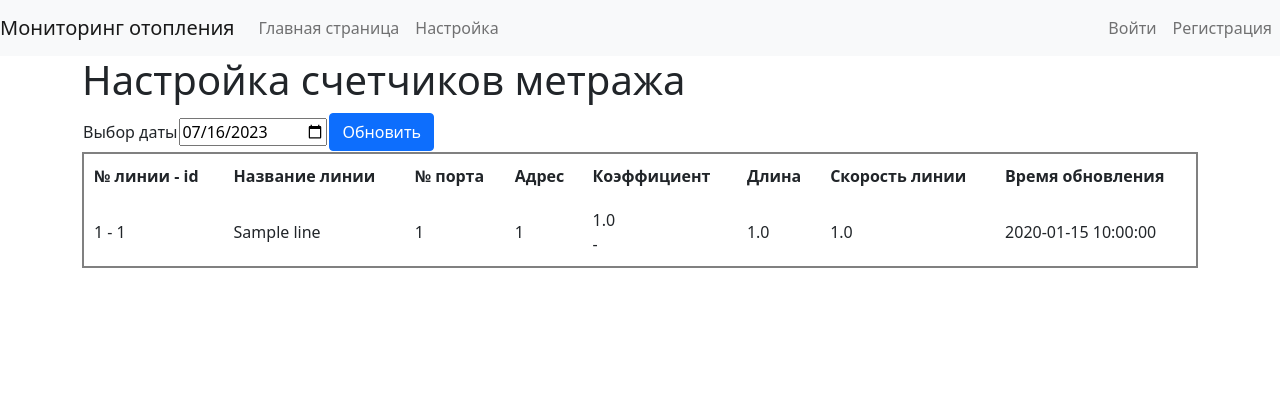
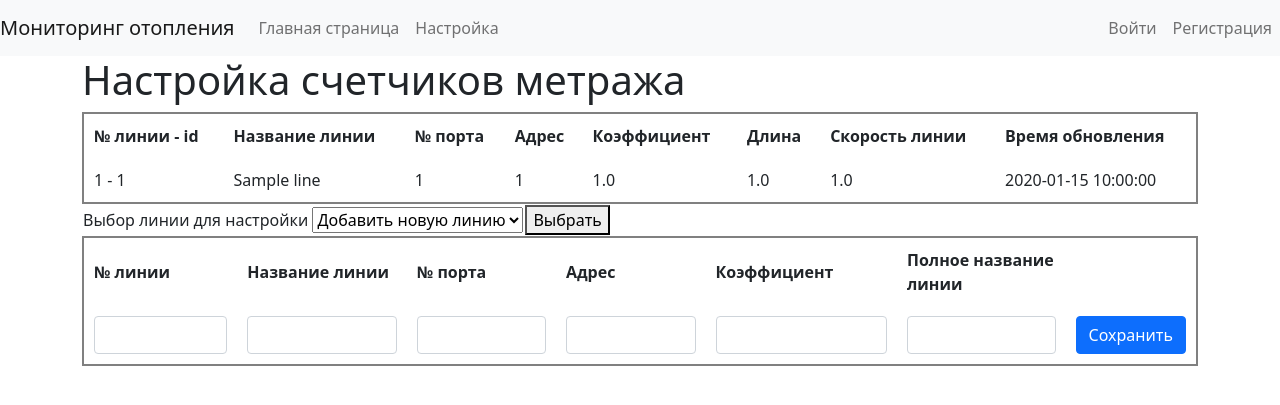
Before and after one commit to DorofeevAlexandr/kmv, a Flask app: page /tuning_lines in a window 1280 px wide. Shown: the top 405 px of the page. Run offline with Flask 2, Linux system fonts and the light colour scheme; tables that the repository leaves empty hold one stand-in row (values such as "Sample post").

Commit message:
Доработано изменение и сохранение параметров линий

```diff
--- a/create_and_init_default_lines.py
+++ b/create_and_init_default_lines.py
@@ -17,7 +17,7 @@ def add_reccord_in_base(line_params):
                   indikator_value=0,
                   length=0.0,
                   speed_line=0.0,
-                  description='',
+                  description=line_params['description'],
                   created_dt=datetime.now(),
                   updated_dt=datetime.now()
                   )
--- a/webapp/templates/tunings/index.html
+++ b/webapp/templates/tunings/index.html
@@ -2,6 +2,7 @@
 {% block content %}
 <div class='row'>
     <div class='col-12'>
+
         {% with messages = get_flashed_messages() %}
           {% if messages %}
           <div class="alert alert-warning" role="alert">
@@ -11,23 +12,6 @@
           </div>
           {% endif %}
         {% endwith %}
-
-
-        <form action="" method="post"  novalidate>
-        <table>
-            <tr>
-                <td>
-                    {{ form.select_date.label }}
-                </td>
-                <td>
-                    {{ form.select_date }}
-                </td>
-                <td>{{ form.update }} </td>
-            </tr>
-        </table>
-        </form>
-
-
 
 
         <table border="2" bordercolor="grey"  align="center" width="100%"
@@ -48,12 +32,7 @@
                     <td> {{ line['name'] }} </td>
                     <td> {{ line['port'] }} </td>
                     <td> {{ line['adr'] }} </td>
-                    <td> {{ line['k'] }}
-                        <form action="{{ url_for('test_1.equation') }}" method="post">
-                            {{ form.csrf_token }}
-                            {{ form.koef_a }} - {{ form.submit }}
-                        </form>
-                    </td>
+                    <td> {{ line['k'] }}   </td>
                     <td  {% if not line['no_connection_counter'] %} style="background-color: Red" {% endif %} >
                         {{ line['length'] }}
                     </td>
@@ -63,6 +42,45 @@
             {% endfor %}
         </table>
 
+        <form action="" method="post"  novalidate>
+            <table>
+                <tr>
+                    <td>
+                        {{ form_select.csrf_token }}
+                        {{ form_select.select_line.label }}
+                        {{ form_select.select_line }}
+                    </td>
+                    <td>
+                        <button type="Submit">Выбрать</button>
+                    </td>
+                </tr>
+            </table>
+            </form>
+
+            <table border="2" bordercolor="grey"  align="center" width="100%"
+            cellpadding="10" >
+                <tr>
+                    <th> № линии </th>
+                    <th> Название линии </th>
+                    <th> № порта </th>
+                    <th> Адрес </th>
+                    <th> Коэффициент </th>
+                    <th> Полное название линии </th>
+                </tr>
+                <tr>
+                    <form action="" method="post"  novalidate>
+                        {{ form_tuning.csrf_token }}
+                        <td> {{ form_tuning.line_number }} </td>
+                        <td> {{ form_tuning.name }} </td>
+                        <td> {{ form_tuning.port }} </td>
+                        <td> {{ form_tuning.adr }} </td>
+                        <td> {{ form_tuning.k }}   </td>
+                        <td> {{ form_tuning.description }} </td>
+                        <td> {{ form_tuning.save }} </td>
+                    </form>
+                </tr>
+            </table>
+
     </div>
 
 </div>
--- a/webapp/tunings/forms.py
+++ b/webapp/tunings/forms.py
@@ -1,17 +1,24 @@
 from flask_wtf import FlaskForm
-from wtforms import DateField, SubmitField, FloatField
+from wtforms import IntegerField, SelectField, StringField, SubmitField, FloatField
 from wtforms.validators import DataRequired, InputRequired
 
 
-class SelectDateForm(FlaskForm):
-    select_date = DateField('Выбор даты',
-                            validators=[DataRequired()], format='%Y-%m-%d',
-                            render_kw={"class": "datepicker"})
-    update = SubmitField('Обновить', render_kw={"class": "btn btn-primary"})
+class SelectLineForm(FlaskForm):
+    select_line = SelectField('Выбор линии для настройки', choices=[])
 
 
-class KoeficientsForm(FlaskForm):
-    koef = FloatField('a', validators=[InputRequired()],
+class TuningSelectLineForm(FlaskForm):
+    line_number = IntegerField('line_number', validators=[InputRequired()],
+                               render_kw={"class": "form-control"})
+    name = StringField('name', validators=[DataRequired()],
+                           render_kw={"class": "form-control"})
+    port = IntegerField('port', validators=[InputRequired()],
+                               render_kw={"class": "form-control"})
+    adr = IntegerField('adr', validators=[InputRequired()],
+                               render_kw={"class": "form-control"})
+    k = FloatField('k', validators=[InputRequired()],
                         render_kw={"class": "form-control"})
-    submit = SubmitField('Обновить',
+    description = StringField('description', validators=[DataRequired()],
+                           render_kw={"class": "form-control"})
+    save = SubmitField('Сохранить',
                          render_kw={"class": "btn btn-primary"})
--- a/webapp/tunings/models.py
+++ b/webapp/tunings/models.py
@@ -2,8 +2,8 @@ from webapp.db import db
 
 class Lines(db.Model):
     id = db.Column(db.Integer, primary_key=True)
-    line_number = db.Column(db.Integer, nullable=False)
-    name = db.Column(db.String, nullable=False)
+    line_number = db.Column(db.Integer, nullable=False, unique=True)
+    name = db.Column(db.String, nullable=False, unique=True)
     port = db.Column(db.Integer, nullable=False)
     adr = db.Column(db.Integer, nullable=False)
     k = db.Column(db.Float, nullable=False)
--- a/webapp/tunings/views.py
+++ b/webapp/tunings/views.py
@@ -1,6 +1,7 @@
 from datetime import datetime, timedelta
-from flask import Blueprint, current_app, render_template
-from webapp.tunings.forms import SelectDateForm
+from flask import Blueprint, current_app, redirect, render_template, url_for
+from webapp.db import db
+from webapp.tunings.forms import SelectLineForm, TuningSelectLineForm
 from webapp.tunings.models import Lines
 
 
@@ -9,19 +10,37 @@ blueprint = Blueprint('tunings', '__name__')
 
 @blueprint.route('/tuning_lines', methods=['GET', 'POST'])
 def tuning_lines():
-    form = SelectDateForm()
-    if form.select_date.data:
-        select_date = form.select_date.data
-    else:
-        select_date = datetime.today()
-        form.select_date.data = select_date
-    # if form.validate_on_submit():
-    #     s_begin_time = form.select_date.data
-    #     return redirect(url_for('trends.monitor'))
+    lines= read_data_in_base()
+
+    form_select = SelectLineForm()
+    form_tuning = TuningSelectLineForm()
+    form_select.select_line.choices.append((-1, 'Добавить новую линию'))
+    for index, line in enumerate(lines):
+        form_select.select_line.choices.append(
+            (index,
+             line['name'])
+        )
+    if form_select.validate_on_submit():
+        # print(form_select.select_line.choices)
+        # print(form_select.select_line.data)
+        sel_line_index = int(form_select.select_line.data)
+        if sel_line_index >= 0 and sel_line_index < len(lines):
+            init_form_tuning(lines[sel_line_index], form_tuning)
+
+    if form_tuning.validate_on_submit():
+        update_line_in_base(form_tuning)
+        return redirect(url_for('tunings.tuning_lines'))
+
+
+    form_select.select_line.data = -1
     title = "Настройка счетчиков метража"
+
     return render_template('tunings/index.html',
-                           page_title=title, form=form,
-                           lines= read_data_in_base(),
+                           page_title=title,
+                           form_select=form_select,
+                           form_tuning=form_tuning,
+                           lines=lines,
+                           line=line
                            )
 
 
@@ -44,3 +63,41 @@ def read_data_in_base():
             'updated_dt' : line.updated_dt,
         })
     return params
+
+
+def init_form_tuning(line, form:TuningSelectLineForm):
+    form.line_number.data = line['line_number']
+    form.name.data = line['name']
+    form.port.data = line['port']
+    form.adr.data = line['adr']
+    form.k.data = line['k']
+    form.description.data = line['description']
+
+
+def update_line_in_base(form:TuningSelectLineForm):
+    line_number = form.line_number.data
+    line = Lines.query.filter(Lines.line_number==line_number).first()
+    if line:
+        line.line_number = form.line_number.data
+        line.name = form.name.data
+        line.port = form.port.data
+        line.adr = form.adr.data
+        line.k = form.k.data
+        line.description = form.description.data
+    else:
+        line = Lines(name=form.name.data,
+                  line_number = form.line_number.data,
+                  port=form.port.data,
+                  adr=form.adr.data,
+                  k=form.k.data,
+                  no_connection_counter=False,
+                  indikator_value=0,
+                  length=0.0,
+                  speed_line=0.0,
+                  description=form.description.data,
+                  created_dt=datetime.now(),
+                  updated_dt=datetime.now()
+                  )
+
+    db.session.add(line)
+    db.session.commit()
```
